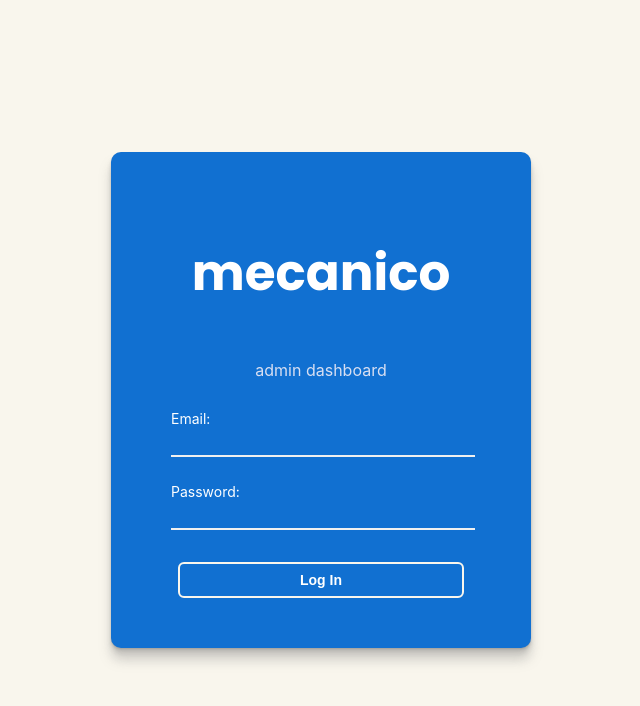
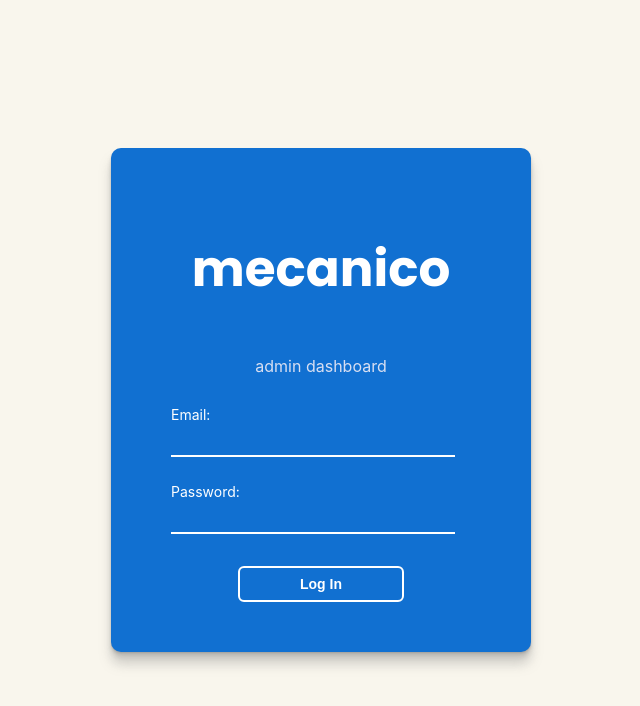
Before and after one commit to Team-Armadillo/Mechanic-Management, a React (Create React App) app in the folder client/: page /login in a window 1280 px wide. Shown: the top 706 px of the page, without its empty margins (319-959 px from the left). Built offline with nearby package versions, Linux system fonts and the light colour scheme.

Commit message:
refactored lines added variables for css

```diff
--- a/client/src/components/LoginForm.css
+++ b/client/src/components/LoginForm.css
@@ -1,5 +1,15 @@
+:root {
+  --text-color:#FFF;
+  --text-secondary:#d8dff2;
+  --bg-color:#F9F6ED;
+  --bg-color-secondary:#1170D1;
+  --login-borderbtm:#4e96f5;
+}
+
+
+
 body {
-    background-color: #F9F6ED !important;
+    background-color: var(--bg-color) !important;
 }
 
 form{
@@ -11,30 +21,40 @@ form{
 }
 
 
-
 .form-group input {
-    width: 100%;
+    width: 90%;
     font-family: inherit;
     border: 0;
-    border-bottom: 2px solid rgb(240, 240, 240);
+    border-bottom: 2px solid var(--text-color);
     outline: 0;
-    font-size: 1.3rem;
-    color: white;
+    font-size: 14px;
+    padding:7px;
+    color: var(--text-color);
     background: transparent;
+    transition: all 0.3s ease-in-out;
 
 }
+
+
+.form-group input:focus{
+  border-bottom: 2px solid var(--login-borderbtm);
+  width: 280px;
+  transition: all 0.3s ease-in-out;
+}
+
 
 h1 {
     font-family: 'Poppins', sans-serif;
     font-size: 50px;
 }
 
-p {
-    color: #d8dff2;
+form p {
+    color: var(--text-secondary);
 }
 
 input:focus {
   outline:none !important;
+
 }
 
 .form-group label{
@@ -42,9 +62,8 @@ input:focus {
     cursor: text;
 }
 
-
   .form-group {
-    color: white;
+    color: var(--text-color);
     width: 300px;
   }
 
@@ -53,19 +72,16 @@ input:focus {
     flex-direction: column;
     align-items: center;
     padding: 50px 60px;
-    color: white;
-    background: #1170D1;
+    color:var(--text-color);
+    background:var(--bg-color-secondary);
     border-radius: 10px;
 
     box-shadow: 0 0.4px 0.4px rgba(128, 128, 128, 0.109), 0 1px 1px rgba(128, 128, 128, 0.155), 0 2.1px 2.1px rgba(128, 128, 128, 0.195), 0 4.4px 4.4px rgba(128, 128, 128, 0.241), 0 12px 12px rgba(128, 128, 128, 0.35);
   }
-.form-inner input:focus{
-  color: #f5f5f5;
-}
+
 
   .form-inner h3 {
     margin: 0 0 10px 0;
-   color: #042976;
   }
   .form-inner .form-group {
     margin: 12px 0;
--- a/client/src/components/loginBtn.css
+++ b/client/src/components/loginBtn.css
@@ -1,25 +1,20 @@
-:root {
-    --primary: #FFF;
-}
-
-
 
 .btn {
     margin-top: 20px;
-    padding: 8px 120px 8px 120px;
-    border: solid 2px #F9F6ED;
+    padding: 8px 60px 8px 60px;
+    border: solid 2px var(--text-color);
     background-color: transparent;
     font-size: 14px;
     font-weight: bold;
-    color: #fff;
+    color: var(--text-color);
     border-radius: 6px;
     transition: all 0.3s ease-in-out;
     cursor: pointer;
 }
 
 .btn:hover{
-    background-color: #F9F6ED;
-    color: #1170D1;
+    background-color: var(--text-color);
+    color: var(--bg-color-secondary);
     transition: all 0.3s ease-in-out;
     cursor: pointer;
 }
```
